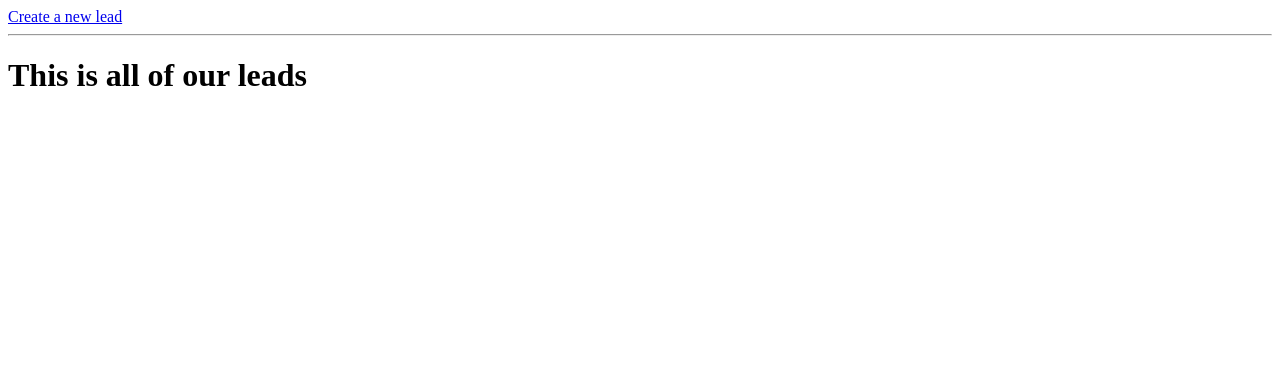
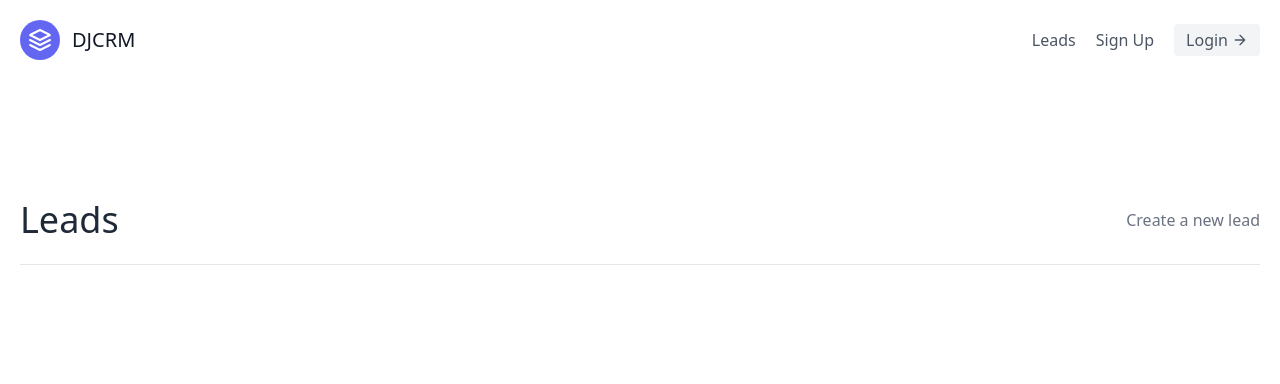
Before and after one commit to Saile16/CMRDjango, a Django app: page /leads/ in a window 1280 px wide. Shown: the top 384 px of the page. Run offline with Django 3.2, Linux system fonts and the light colour scheme; data that the repository does not hold is empty.

Commit message:
Agregamos estilos tailwind,modificamos algunas views , trataremos de cambiar algunas viewfuncion en clases

```diff
--- a/djcrm/urls.py
+++ b/djcrm/urls.py
@@ -15,10 +15,12 @@ Including another URLconf
 """
 from django.contrib import admin
 from django.urls import path, include
+from leads.views import landing_page
 # from leads.views import home_page
 
 urlpatterns = [
     path('admin/', admin.site.urls),
+    path('', landing_page, name="landing-page"),
     path('leads/', include('leads.urls', namespace="leads"))
     # path('', home_page)
 ]
--- a/leads/templates/leads/lead_list.html
+++ b/leads/templates/leads/lead_list.html
@@ -1,35 +1,48 @@
-<!DOCTYPE html>
-<html lang="en">
+{% extends 'base.html' %}
+{% block content %}
 
-<head>
-    <meta charset="UTF-8">
-    <meta http-equiv="X-UA-Compatible" content="IE=edge">
-    <meta name="viewport" content="width=device-width, initial-scale=1.0">
-    <title>Document</title>
-    <style>
-        .lead {
-            padding-top: 10px;
-            padding-bottom: 10px;
-            padding-left: 6px;
-            padding-right: 6px;
-            margin-top: 10px;
-            background-color: #f6f6f6;
-            width: 100%;
-        }
-    </style>
-</head>
+<section class="text-gray-600 body-font">
+    <div class="container px-5 py-24 mx-auto flex flex-wrap">
+        <div class="w-full mb-6 py-6 flex justify-between items-center border-b border-gray-200">
+            <div>
+                <h1 class="text-4xl text-gray-800">Leads</h1>
+            </div>
+            <div>
+                <a class="text-gray-500 hover:text-blue-500" href="{% url 'leads:lead-create' %}">Create a new lead</a>
+            </div>
+        </div>
 
-<body>
-    <a href="/leads/create/">Create a new lead</a>
-    <hr>
-    <h1>This is all of our leads</h1>
-    {% for lead in leads %}
-    <div class="lead">
-        <a href="/leads/{{lead.pk}}/">{{lead.first_name}}</a>
-        {{lead.last_name}}
-        {{lead.age}}
+        <div class="flex flex-wrap -m-4">
+            {% for lead in leads %}
+            <div class="p-4 lg:w-1/2 md:w-full">
+                <div class="flex border-2 rounded-lg border-gray-200 border-opacity-50 p-8 sm:flex-row flex-col">
+                    <div
+                        class="w-16 h-16 sm:mr-8 sm:mb-0 mb-4 inline-flex items-center justify-center rounded-full bg-indigo-100 text-indigo-500 flex-shrink-0">
+                        <svg fill="none" stroke="currentColor" stroke-linecap="round" stroke-linejoin="round"
+                            stroke-width="2" class="w-8 h-8" viewBox="0 0 24 24">
+                            <path d="M22 12h-4l-3 9L9 3l-3 9H2"></path>
+                        </svg>
+                    </div>
+                    <div class="flex-grow">
+                        <h2 class="text-gray-900 text-lg title-font font-medium mb-3">
+                            {{lead.first_name}} {{lead.last_name}}</h2>
+                        <p class="leading-relaxed text-base">Blue bottle crucifix vinyl post-ironic four dollar toast
+                            vegan taxidermy. Gastropub indxgo juice poutine.</p>
+                        <a href="{% url 'leads:lead-detail' lead.pk %}" class=" mt-3 text-indigo-500 inline-flex
+                            items-center">View This lead
+                            <svg fill="none" stroke="currentColor" stroke-linecap="round" stroke-linejoin="round"
+                                stroke-width="2" class="w-4 h-4 ml-2" viewBox="0 0 24 24">
+                                <path d="M5 12h14M12 5l7 7-7 7"></path>
+                            </svg>
+                        </a>
+                    </div>
+                </div>
+            </div>
+            {% endfor %}
+        </div>
     </div>
-    {% endfor %}
-</body>
+</section>
 
-</html>
+
+
+{% endblock %}
--- a/leads/urls.py
+++ b/leads/urls.py
@@ -1,9 +1,12 @@
 from django.urls import path
-from .views import lead_list, lead_detail, lead_create
+from .views import lead_list, lead_detail, lead_create, lead_update, lead_delete
 
 app_name = "leads"
 urlpatterns = [
-    path('', lead_list),
-    path('<int:pk>/', lead_detail),
-    path('create/', lead_create)
+    path('', lead_list, name='lead-list'),
+    path('<int:pk>/', lead_detail, name='lead-detail'),
+    path('<int:pk>/update/', lead_update, name='lead-update'),
+    path('<int:pk>/delete/', lead_delete, name='lead-delete'),
+    path('create/', lead_create, name='lead-create'),
+
 ]
--- a/leads/views.py
+++ b/leads/views.py
@@ -3,6 +3,10 @@ from django.http import HttpResponse
 # Create your views here.
 from .models import Lead, Agent
 from .forms import LeadForm, LeadModelForm
+
+
+def landing_page(request):
+    return render(request, "landing.html")
 
 
 def lead_list(request):
@@ -38,6 +42,52 @@ def lead_create(request):
     }
     return render(request, "leads/lead_create.html", context)
 
+
+def lead_update(request, pk):
+    lead = Lead.objects.get(id=pk)
+    form = LeadModelForm(instance=lead)
+    if request.method == "POST":
+        # print("Receiving a post request")
+        form = LeadModelForm(request.POST, instance=lead)
+        if form.is_valid():
+            form.save()
+            return redirect("/leads")
+    context = {
+        "form": form,
+        "lead": lead
+    }
+
+    return render(request, "leads/lead_update.html", context)
+
+
+def lead_delete(request, pk):
+    lead = Lead.objects.get(id=pk)
+    lead.delete()
+    return redirect("/leads")
+# def lead_update(request, pk):
+#     lead = Lead.objects.get(id=pk)
+#     form = LeadForm()
+#     if request.method == "POST":
+#         form = LeadForm(request.POST)
+#         if form.is_valid():
+#             print("form is valid")
+#             print(form.cleaned_data)
+#             first_name = form.cleaned_data['first_name']
+#             last_name = form.cleaned_data['last_name']
+#             age = form.cleaned_data['age']
+#             agent = Agent.objects.first()
+#             lead.first_name = first_name
+#             lead.last_name = last_name
+#             lead.age = age
+#             lead.save()
+#             print("The lead has been created")
+#             return redirect("/leads")
+#     context = {
+#         "form": form,
+#         "lead": lead
+#     }
+#     return render(request, "leads/lead_update.html", context)
+
 # def lead_create(request):
 #     form = LeadForm()
 #     if request.method == "POST":
--- /dev/null
+++ b/templates/base.html
@@ -0,0 +1,21 @@
+<!DOCTYPE html>
+<html lang="en">
+
+<head>
+    <meta charset="UTF-8">
+    <meta http-equiv="X-UA-Compatible" content="IE=edge">
+    <meta name="viewport" content="width=device-width, initial-scale=1.0">
+    <title>DJCRM</title>
+    <link href="https://unpkg.com/tailwindcss@^2/dist/tailwind.min.css" rel="stylesheet">
+</head>
+
+
+<body>
+    <div class="max-w-7xl mx-auto">
+        {% include 'navbar.html' %}
+        {% block content%}
+        {% endblock %}
+    </div>
+</body>
+
+</html>
--- /dev/null
+++ b/templates/navbar.html
@@ -0,0 +1,24 @@
+<header class="text-gray-600 body-font">
+    <div class="container mx-auto flex flex-wrap p-5 flex-col md:flex-row items-center">
+        <a class="flex title-font font-medium items-center text-gray-900 mb-4 md:mb-0">
+            <svg xmlns="http://www.w3.org/2000/svg" fill="none" stroke="currentColor" stroke-linecap="round"
+                stroke-linejoin="round" stroke-width="2" class="w-10 h-10 text-white p-2 bg-indigo-500 rounded-full"
+                viewBox="0 0 24 24">
+                <path d="M12 2L2 7l10 5 10-5-10-5zM2 17l10 5 10-5M2 12l10 5 10-5"></path>
+            </svg>
+            <span class="ml-3 text-xl">DJCRM</span>
+        </a>
+        <nav class="md:ml-auto flex flex-wrap items-center text-base justify-center">
+            <a href="{% url 'leads:lead-list'%}" class="mr-5 hover:text-gray-900">Leads</a>
+            <a class="mr-5 hover:text-gray-900">Sign Up</a>
+        </nav>
+        <a href="#"
+            class="inline-flex items-center bg-gray-100 border-0 py-1 px-3 focus:outline-none hover:bg-gray-200 rounded text-base mt-4 md:mt-0">
+            Login
+            <svg fill="none" stroke="currentColor" stroke-linecap="round" stroke-linejoin="round" stroke-width="2"
+                class="w-4 h-4 ml-1" viewBox="0 0 24 24">
+                <path d="M5 12h14M12 5l7 7-7 7"></path>
+            </svg>
+        </a>
+    </div>
+</header>
```
Also changed, not shown: leads/templates/leads/lead_create.html (+4 -17 lines), leads/templates/leads/lead_detail.html (+55 -20 lines), leads/templates/leads/lead_update.html (added, +36 -0 lines), templates/landing.html (added, +22 -0 lines).
